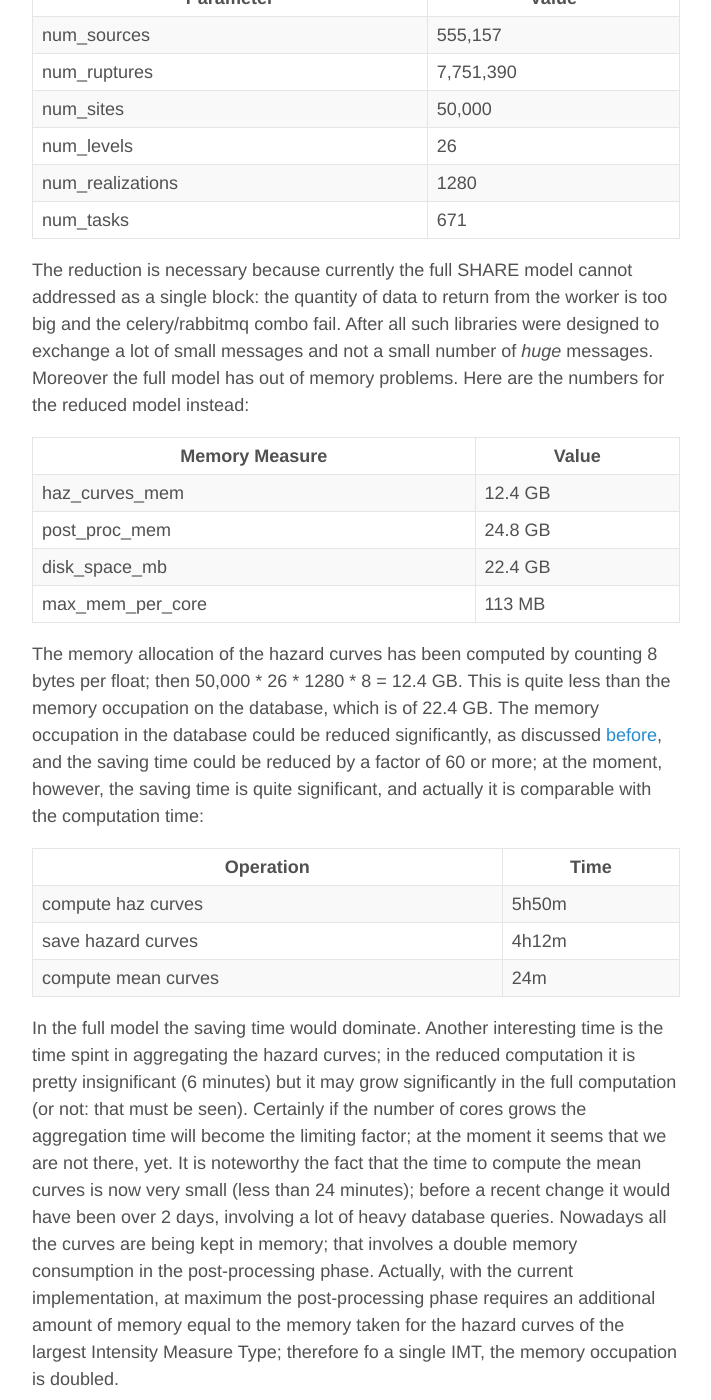
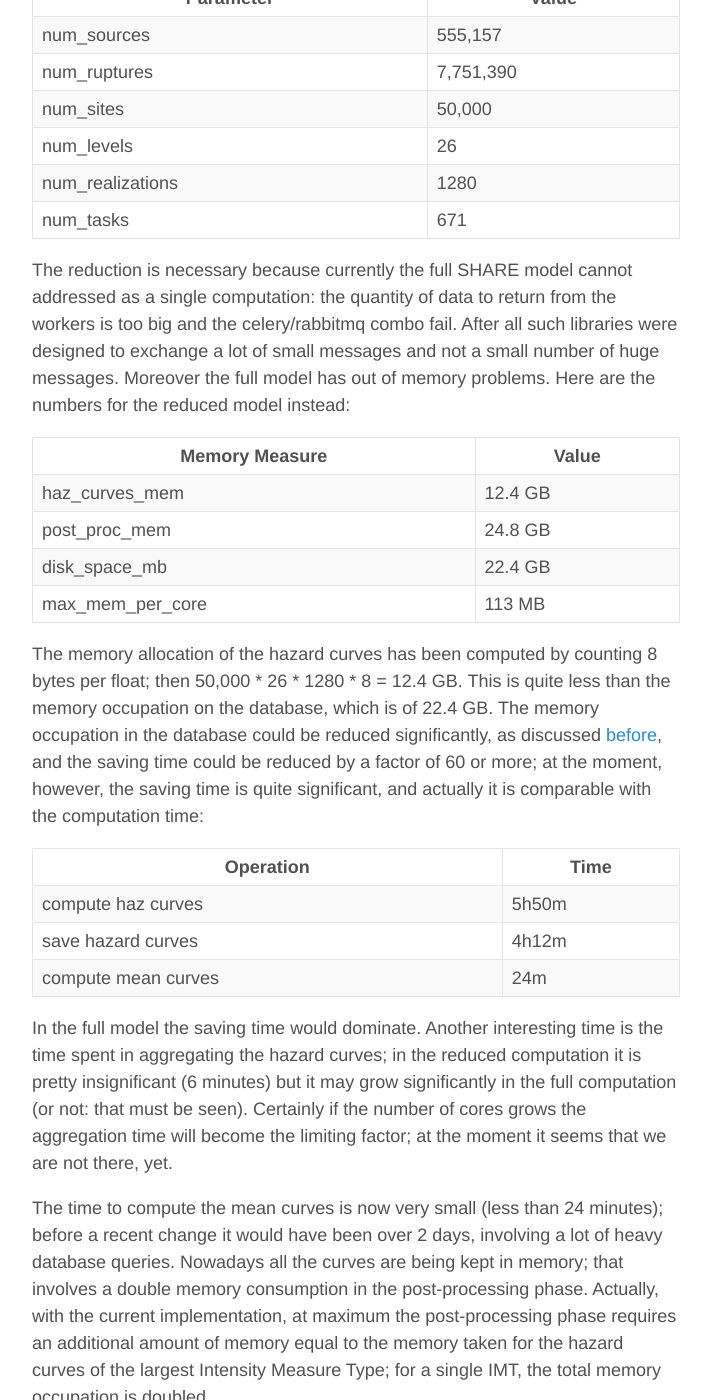
Before and after one commit to micheles/micheles.github.io, a Jekyll site: the page built from _posts/2014-08-17-large-logic-trees.md, in a window 1280 px wide and 1400 px high, scrolled down 518 px. Shown: the whole window, without its empty margins (284-995 px from the left). Built offline with Jekyll 4.4.1, drawn with Linux system fonts in a browser that asks for light colours; Markdown is read by kramdown in place of the engine named in the settings; comment, search, counter and statistics services are not loaded; some of the changed text lies outside the part shown.

Commit message:
Small fixes

```diff
--- a/_posts/2014-08-17-large-logic-trees.md
+++ b/_posts/2014-08-17-large-logic-trees.md
@@ -9,10 +9,10 @@ model. As a test bed, I will use a reduced version of the SHARE model,
 considering a single intensity measure type ('PGA'), only 50,000 sites
 instead of the full 126,044 sites and only the submodel defined in
 `as_model.xml`. The reduced model is still taking into account all of
-the logic tree branches of the full model, i.e. 1280 realizations, so
-the computation is still pretty large.
+the logic tree branches, i.e. 1280 realizations, so
+the computation is pretty large.
 
-The number of the reduced model are the following:
+The numbers of the reduced model are the following:
 
 Parameter        | Value
 -----------------|--------
@@ -24,10 +24,10 @@ num_realizations | 1280
 num_tasks        | 671
 
 The reduction is necessary because currently the full SHARE model
-cannot addressed as a single block: the quantity of data to return
-from the worker is too big and the celery/rabbitmq combo fail. After
+cannot addressed as a single computation: the quantity of data to return
+from the workers is too big and the celery/rabbitmq combo fail. After
 all such libraries were designed to exchange a lot of small messages
-and not a small number of *huge* messages. Moreover the full model
+and not a small number of huge messages. Moreover the full model
 has out of memory problems. Here are the numbers for the reduced
 model instead:
 
@@ -55,18 +55,19 @@ save hazard curves | 4h12m
 compute mean curves| 24m
 
 In the full model the saving time would dominate. Another interesting
-time is the time spint in aggregating the hazard curves; in the
+time is the time spent in aggregating the hazard curves; in the
 reduced computation it is pretty insignificant (6 minutes) but it may
 grow significantly in the full computation (or not: that must be
 seen).  Certainly if the number of cores grows the aggregation time
 will become the limiting factor; at the moment it seems that we are
-not there, yet.  It is noteworthy the fact that the time to compute
-the mean curves is now very small (less than 24 minutes); before a
-recent change it would have been over 2 days, involving a lot of heavy
-database queries.  Nowadays all the curves are being kept in memory;
-that involves a double memory consumption in the post-processing
-phase. Actually, with the current implementation, at maximum the
-post-processing phase requires an additional amount of memory equal to
-the memory taken for the hazard curves of the largest Intensity
-Measure Type; therefore fo a single IMT, the memory occupation is
-doubled.
+not there, yet.
+
+The time to compute the mean curves is now very small (less than 24
+minutes); before a recent change it would have been over 2 days,
+involving a lot of heavy database queries.  Nowadays all the curves
+are being kept in memory; that involves a double memory consumption in
+the post-processing phase. Actually, with the current implementation,
+at maximum the post-processing phase requires an additional amount of
+memory equal to the memory taken for the hazard curves of the largest
+Intensity Measure Type; for a single IMT, the total memory occupation
+is doubled.
```
